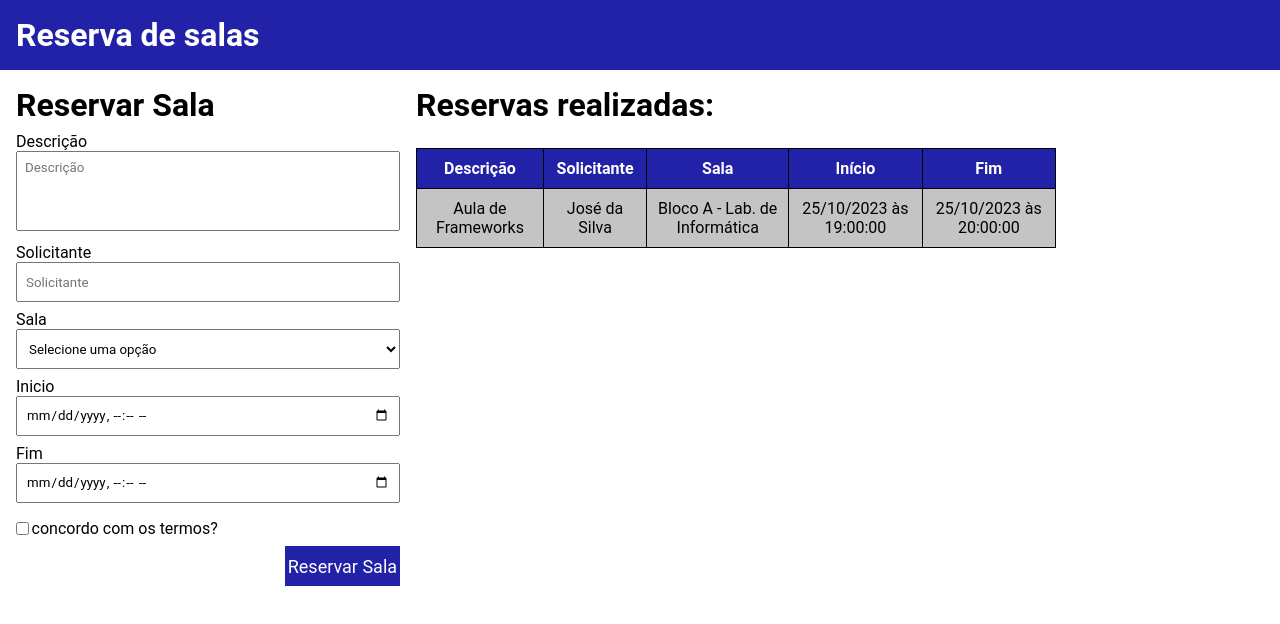
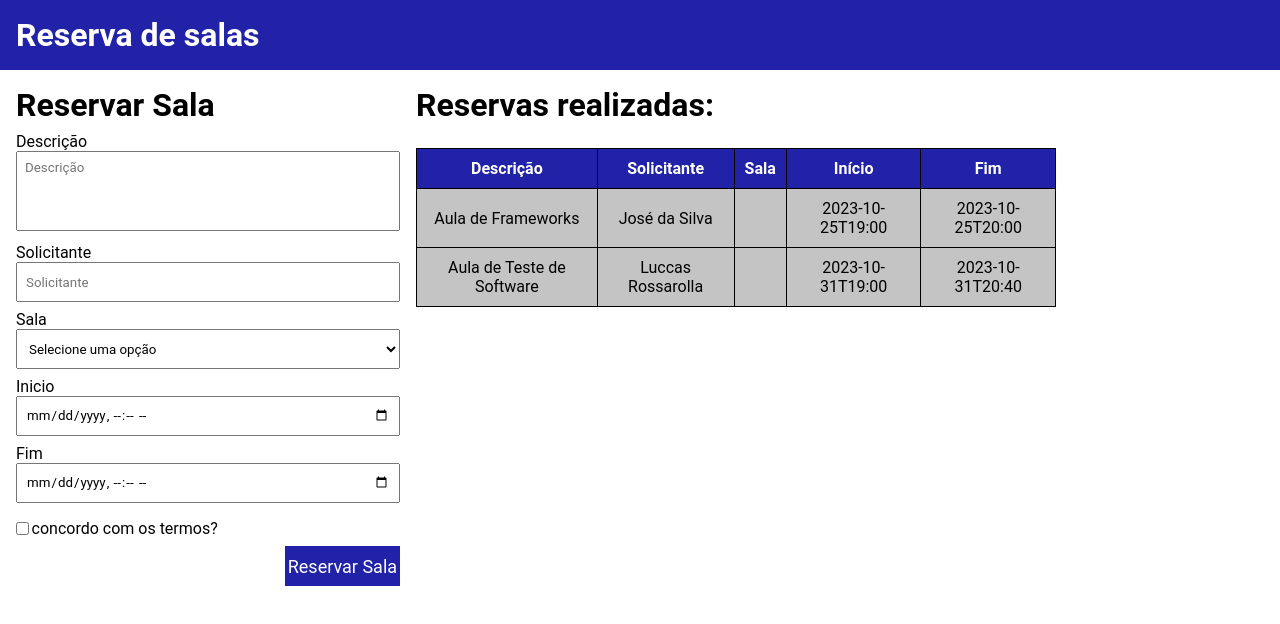
Before and after one commit to Luccas69/Reserva-de-salas, a Next.js app: page / in a window 1280 px wide. Shown: the top 624 px of the page. Built offline with nearby package versions, Linux system fonts and the light colour scheme; data requests are answered from the project's data file.

Commit message:
tabela consumindo api fake

```diff
--- a/database.json
+++ b/database.json
@@ -7,6 +7,14 @@
       "inicio": "2023-10-25T19:00",
       "fim": "2023-10-25T20:00",
       "id": 1
+    },
+    {
+      "descricao": "Aula de Teste de Software",
+      "solicitante": "Luccas Rossarolla",
+      "sala": "",
+      "inicio": "2023-10-31T19:00",
+      "fim": "2023-10-31T20:40",
+      "id": 2
     }
   ],
   "categories": [
--- a/src/components/Tabela/index.jsx
+++ b/src/components/Tabela/index.jsx
@@ -32,14 +32,18 @@ export default function Tabela() {
                         <th>Início</th>
                         <th>Fim</th>
                     </tr>
-                    <tr>
-                        <td>Aula de Frameworks</td>
-                        <td>José da Silva</td>
-                        <td>Bloco A - Lab. de Informática</td>
-                        <td>25/10/2023 às 19:00:00</td>
-                        <td>25/10/2023 às 20:00:00</td>
+                </thead>
+                <tbody>
+                    {salas.map((salas) => (
+                    <tr key={salas.id}>
+                        <td>{salas.descricao}</td>
+                        <td>{salas.solicitante}</td>
+                        <td>{salas.sala}</td>
+                        <td>{salas.inicio}</td>
+                        <td>{salas.fim}</td>
                     </tr>
-                </thead>
+                    ))}
+                </tbody>
             </table>
         </div>
     )
```
